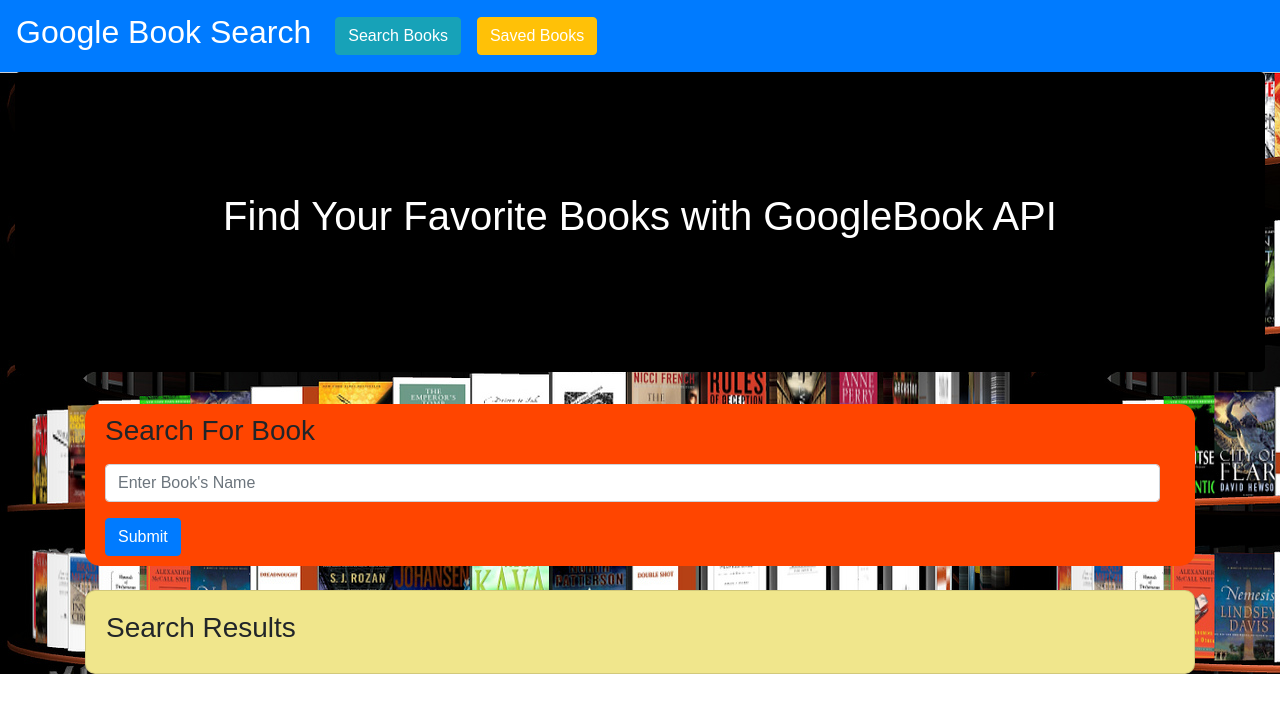
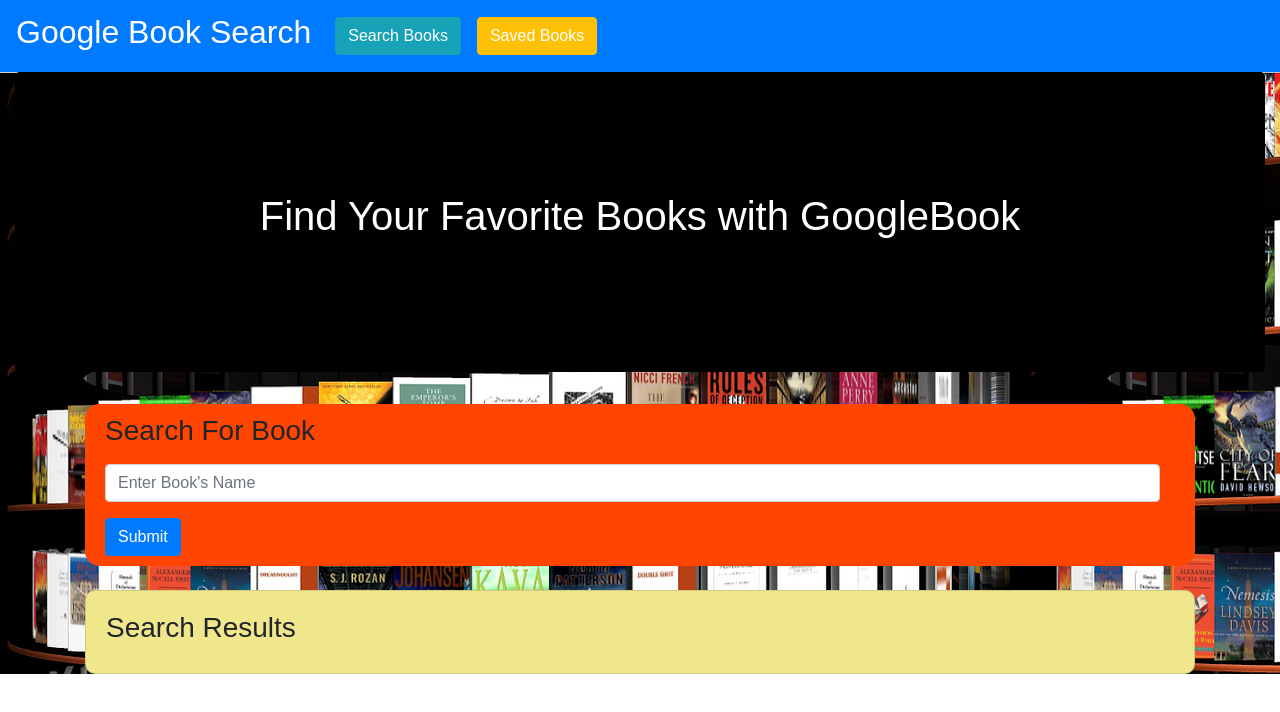
Before and after one commit to JMillan13/google-books-search, a React (Create React App) app in the folder client/: page / in a window 1280 px wide. Shown: the top 712 px of the page. Built offline with nearby package versions, Linux system fonts and the light colour scheme; a web font is replaced by a local one.

Commit message:
made changes

```diff
--- a/client/src/pages/SavedBooks.js
+++ b/client/src/pages/SavedBooks.js
@@ -27,7 +27,10 @@
         return (
             <div style={bg_color}>
             <Container fluid className="container">
-                <Jumbotron />
+                <Jumbotron>
+                <h1 className="text-white">Saved Books</h1>
+                </Jumbotron>
+
                 <Container>
                     <SavedResult savedBooks={this.state.savedBooks} handleDeleteButton={this.handleDeleteButton} />
                 </Container>
--- a/client/src/pages/SearchBooks.js
+++ b/client/src/pages/SearchBooks.js
@@ -71,7 +71,7 @@
             <div className="searchBooksPage" style={bgImgStyle}>
             <Container fluid>
                 <Jumbotron>
-                    <h1 className="text-white">Find Your Favorite Books with GoogleBook API</h1>
+                    <h1 className="text-white">Find Your Favorite Books with GoogleBook </h1>
                 </Jumbotron>
                 <Container>
                     <Row>
```
